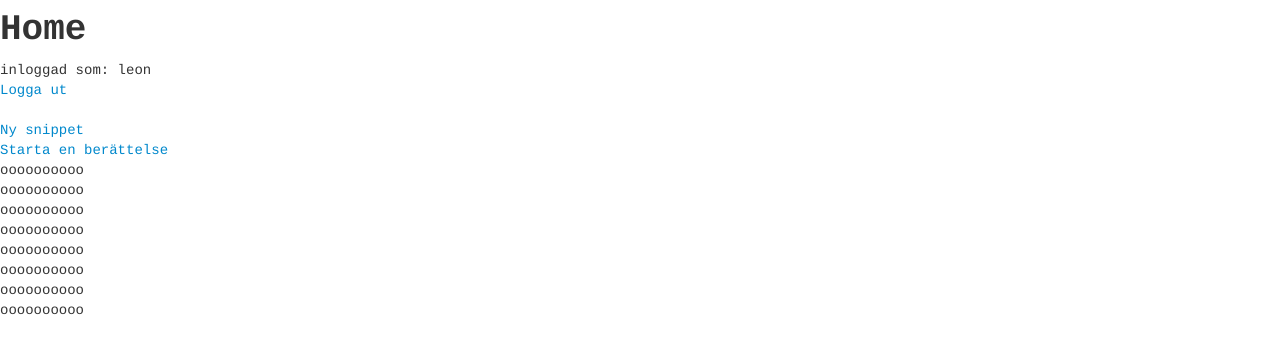
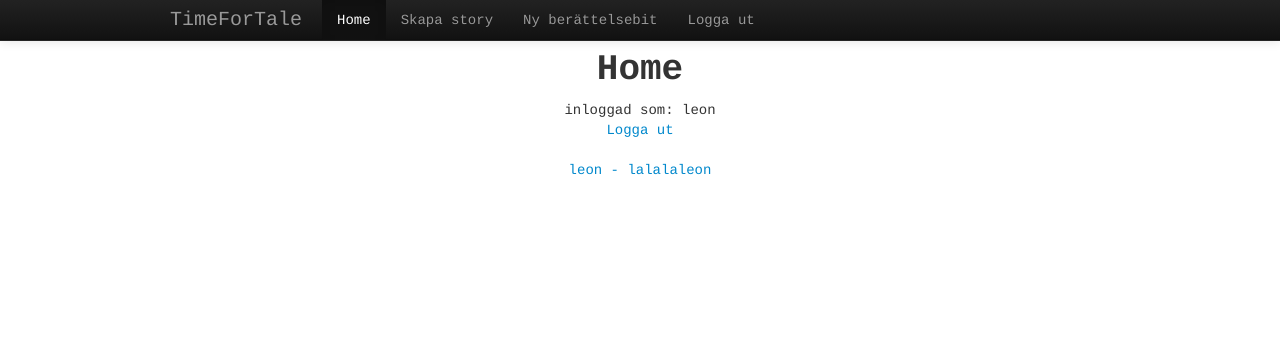
Before and after one commit to 130n/Django-project, a Django app: page /home/ in a window 1280 px wide. Shown: the top 354 px of the page. Run offline with Django 3.2, Linux system fonts and the light colour scheme; a user stored in the database is signed in; data comes from the database, SQL or seed files in the repository; both versions use the stored data as it was after the commit; parts of the project's set-up code (start-up, migrations or seed data) failed here and were passed over; some libraries are stand-ins or nearby versions.

Commit message:
Lagt till början av en feed liknande förstasida. Bootstrappat en hel del och lagt till custom template tag vilket tog hundra år att få att fungera. Description läggs till när man skapar användare.

```diff
--- a/inlupp/app/forms.py
+++ b/inlupp/app/forms.py
@@ -9,12 +9,13 @@ from django.contrib.auth.models import User
 
 class LoginForm(forms.Form):
     username = forms.CharField(max_length=100)
-    password = forms.CharField(widget=forms.PasswordInput, label="Your Password")
+    password = forms.CharField(widget=forms.PasswordInput, label="Password")
 
 class RegForm(forms.Form):
     username = forms.CharField(max_length=100)
     password = forms.CharField(widget=forms.PasswordInput, label="Your Password")
     confirm_password = forms.CharField(widget=forms.PasswordInput, label="Repeat")
+    description=forms.CharField(max_length=80,required=False)
 
 class SnippetForm(ModelForm):
     class Meta:
--- a/inlupp/app/models.py
+++ b/inlupp/app/models.py
@@ -9,7 +9,15 @@ from django.contrib import admin
 
 class UserProfile(models.Model):
     user = models.OneToOneField(User)
-    description = models.CharField(max_length=80, default=80*'o')
+    face="----------"
+    face+="--&nbsp;&nbsp;&nbsp;&nbsp;&nbsp;&nbsp;--"
+    face+="--&nbsp;&nbsp;&nbsp;&nbsp;&nbsp;&nbsp;--"
+    face+="--&nbsp;&nbsp;&nbsp;&nbsp;&nbsp;&nbsp;--"
+    face+="---&nbsp;&nbsp;&nbsp;&nbsp;---"
+    face+="---&nbsp;&nbsp;&nbsp;&nbsp;---"
+    face+="&nbsp;&nbsp;&nbsp;&nbsp;&nbsp;&nbsp;&nbsp;&nbsp;&nbsp;&nbsp;"
+    face+="&nbsp;&nbsp;&nbsp;&nbsp;&nbsp;&nbsp;&nbsp;&nbsp;&nbsp;&nbsp;"
+    description = models.CharField(max_length=80, default=face)
 
 class Friendship(models.Model):
     user =models.ForeignKey(User, related_name='me')
@@ -22,6 +30,7 @@ class Friendship(models.Model):
 
     def __unicode__(self):
         return unicode(self.user) + " - " + unicode(self.friend)
+
 
 
 class Story(models.Model):
@@ -48,37 +57,35 @@ class Story(models.Model):
         )
     title = models.CharField(max_length=80)
     length = models.IntegerField(choices=LENGTH_CHOICES)
-    created = models.DateTimeField(auto_now_add=True)
     creator = models.ForeignKey(User)
     availability = models.CharField(max_length=9,choices=AVAILABLE_TO)
     language=models.CharField(max_length=3,choices=STORY_LANGUAGES)
-
+    created = models.DateTimeField(auto_now_add=True)
+    #first = models.ForeignKey(Snippet)
     class Meta:
         verbose_name = _('Story')
         verbose_name_plural = _('Storys')
-
     def __unicode__(self):
         return unicode(self.creator) + " - " + unicode(self.title)
-
 
 class Snippet(models.Model):
     created = models.DateTimeField(auto_now_add=True)
     author = models.ForeignKey(User, blank=True, null=True)
     text = models.TextField(max_length=1)
-
-
+    parent = models.ForeignKey(Story)
     class Meta:
         verbose_name = 'Snippet'
         verbose_name_plural = 'Snippets'
-
     def __unicode__(self):
-        return unicode(self.author) + " - " + unicode(self.text)
-
+        return unicode(self.author) + ": - " + unicode(self.text)
 
 # Admin
 
 class FriendshipAdmin(admin.ModelAdmin):
     pass
+
+class UserProfileAdmin(admin.ModelAdmin):
+    list_display = ['user', 'description']
 
 class StoryAdmin(admin.ModelAdmin):
     pass
@@ -88,7 +95,7 @@ class SnippetAdmin(admin.ModelAdmin):
     list_filter = ['created']
 
 #admin register
-
+admin.site.register(UserProfile,UserProfileAdmin)
 admin.site.register(Snippet, SnippetAdmin)
 admin.site.register(Friendship, FriendshipAdmin)
 admin.site.register(Story, StoryAdmin)
--- a/inlupp/app/templates/base.html
+++ b/inlupp/app/templates/base.html
@@ -3,11 +3,43 @@
     <head>
         <meta http-equiv="content-type" content="text/html; charset=utf-8">
         <link rel="stylesheet" href="{{STATIC_URL}}css/bootstrap.css">
-        <script src="{{STATIC_URL}}js/bootstrap.js"></script>
         <title>{{title}}</title>
     </head>
 
 <body>
+{% load tags %}
+<div class="navbar navbar-inverse navbar-fixed-top">
+      <div class="navbar-inner">
+        <div class="container">
+          <a class="btn btn-navbar" data-toggle="collapse" data-target=".nav-collapse">
+            <span class="icon-bar"></span>
+            <span class="icon-bar"></span>
+            <span class="icon-bar"></span>
+          </a>
+          <!--
+
+        -->
+          <a class="brand" href="/home/">TimeForTale</a>
+          <div class="nav-collapse collapse">
+            <ul class="nav">
+              <li class="{% active request "^/home/" %}"><a href="/home/">Home</a></li>
+              <li class="{% active request "^/newstory/" %}"><a href="/newstory/">Skapa story</a></li>
+              <li class="{% active request "^/newsnip/" %}"><a href="/newsnip/">Ny berättelsebit</a></li>
+
+{% if request.user.is_authenticated %}
+
+<li class="{% active request "^/logout/" %}"><a href="/logout/">Logga ut</a></li>
+{% endif %}
+
+            </ul>
+          </div><!--/.nav-collapse -->
+        </div>
+      </div>
+    </div>
+    <div class="container">
+<a href="/home/" class="brand">TimeForTale</a>
+<div class="span12" style="text-align:center; margin: 0 auto;">
+    <br>
     <h1>{{title}}</h1>
     inloggad som: {{user.username}}
     {% if user.is_active %}
@@ -17,8 +49,11 @@
     <br>
 
     {% endif %}
-
     {% block body %}
     {% endblock %}
+</div><!--span -->
+    </div><!--container -->
+    <script src="http://code.jquery.com/jquery-1.8.2.min.js"></script>
+    <script src="{{STATIC_URL}}js/bootstrap.js"></script>
 </body>
 </html>
--- a/inlupp/app/templates/home.html
+++ b/inlupp/app/templates/home.html
@@ -1,19 +1,16 @@
 {% extends "base.html" %}
 {% block body %}
 <br>
+<!--
 <a href="/newsnip">Ny snippet</a>
 <br>
 <a href="/newstory">Starta en berättelse</a>
 <br>
-<font face='courier'>
-oooooooooo<br>
-oooooooooo<br>
-oooooooooo<br>
-oooooooooo<br>
-oooooooooo<br>
-oooooooooo<br>
-oooooooooo<br>
-oooooooooo<br>
-<br><br><br>
-</font>
+-->
+{% for story in stories %}
+    <a href="/story/{{story.id}}">
+    {{story}}
+    </a>
+    <br>
+{% endfor %}
 {% endblock %}
--- a/inlupp/app/templates/login.html
+++ b/inlupp/app/templates/login.html
@@ -7,8 +7,8 @@
     {% csrf_token %}
 {{login_form|as_bootstrap:"horizontal,float"}}
     <div class="actions">
-        <button type="submit" class="btn primary">Submit</button>
+        <button type="submit" class="btn primary">Logga in</button>
     </div>
 </form>
-
+<a href="/register">Skapa ett konto</a>
 {%endblock%}
--- /dev/null
+++ b/inlupp/app/templatetags/tags.py
@@ -0,0 +1,9 @@
+from django import template
+register = template.Library()
+@register.simple_tag
+
+def active(request, pattern):
+    import re
+    if re.search(pattern, request.path):
+        return 'active'
+    return ''
--- a/inlupp/app/views.py
+++ b/inlupp/app/views.py
@@ -8,8 +8,7 @@ from django.shortcuts import render_to_response, redirect
 from django.core.context_processors import csrf
 from django.http import HttpResponseRedirect, HttpResponse
 from django.template import RequestContext
-
-from app.models import Snippet, Story
+from app.models import Snippet, Story, UserProfile
 from app.forms import LoginForm, RegForm, SnippetForm, StoryForm
 
 def logout_view(request):
@@ -20,14 +19,19 @@ def login_view(request):
     elem = {
         'title':'Login',
     }
-
+    #inloggade användare behöver inte se login view
+    if request.user.is_authenticated():
+        return HttpResponseRedirect('/home/')
     if request.method == 'POST':
         loginform = LoginForm(request.POST)
         loginAuth(request)
         if loginform.is_valid():
-            return HttpResponseRedirect('/home/')
+            if request.user.is_authenticated():
+                return HttpResponseRedirect('/home/')
         else:
-            elem.update({'error':'inloggning misslyckades'})
+            loginform = LoginForm()
+            elem.update({'error':'inloggning misslyckades','login_form':loginform})
+            print "aha"
             return render_to_response("login.html",elem,context_instance=RequestContext(request))
     # elem.update(csrf(request))
     else:
@@ -45,6 +49,7 @@ def loginAuth(request):
             login(request, user)
             print "login ok"
         else:
+            login(request, user)
             print "disabled account"
     else:
         print "login failed"
@@ -52,21 +57,35 @@ def loginAuth(request):
 def register(request):
     reg_form = RegForm()
     if request.method == 'POST':
+        reg_form = RegForm(request.POST)
         reg_new(request)
-    elem = {
-        'title':'Registrering',
-        'reg_form':reg_form,
-    }
-    elem.update(csrf(request))
-    return render_to_response("register.html",elem)
+        if request.user.is_authenticated:
+            return HttpResponseRedirect('/home/')
+    else:
+        elem = {
+            'title':'Registrering',
+            'reg_form':reg_form,
+        }
+        # elem.update(csrf(request))
+        return render_to_response("register.html",elem,context_instance=RequestContext(request))
 
 def reg_new(request):
     exist = User.objects.filter(username=request.POST['username'])
     if (request.POST['password']==request.POST['confirm_password']) and not exist.exists():
+        print request.POST
         username=request.POST['username']
         password=request.POST['password']
-        User.objects.create_user(username,None,password)
-        home(request)
+        description=request.POST['description']
+        u=User.objects.create_user(username,None,password)
+        fill=80-len(description)
+        if fill==80:
+            usr_desc=UserProfile(user=u)
+        else:
+            for x in range(0,fill):
+                description+="="
+            usr_desc=UserProfile(user=u,description=description)
+        usr_desc.save()
+        loginAuth(request)
 
     else:
         print "user already exists"
@@ -122,19 +141,33 @@ def newstory(request):
 
 
 def home(request):
+    stories = Story.objects.exclude(availability="PublicEX")
     elem = {
         'title':'Home',
         'content':"Inloggad!",
         'user':request.user ,
+        'stories':stories,
     }
     if request.method=='POST':
-        story_form = StoryForm(request.POST)
-        elem.update({'story_form':story_form,})
-        #handle
+        pass
+        # story_form = StoryForm(request.POST)
+        # elem.update({'story_form':story_form,})
     else:
-        story_form = StoryForm()
-        elem.update({'story_form':story_form,})
+        pass
+        # story_form = StoryForm()
+        # elem.update({'story_form':story_form,})
     if request.user.is_authenticated():
         return render_to_response("home.html",elem,context_instance=RequestContext(request))
     else:
-        return render_to_response("home.html",{'title':"FAILED LOGIN!",'content':"FAILED LOGIN!"},context_instance=RequestContext(request))
+        return HttpResponseRedirect("/")
+        # return render_to_response("home.html",{'title':"FAILED LOGIN!",'content':"FAILED LOGIN!"},context_instance=RequestContext(request))
+
+def story(request,storyID):
+    story = Story.objects.get(id=storyID)
+    snippets = Snippet.objects.filter(parent=story)
+    elem= {
+        'title':story.title,
+        'story':story,
+        'snippets':snippets,
+    }
+    return render_to_response("story.html",elem,context_instance=RequestContext(request))
--- a/inlupp/inlupp/urls.py
+++ b/inlupp/inlupp/urls.py
@@ -3,12 +3,13 @@ from django.conf.urls import patterns, include, url
 from django.contrib import admin
 admin.autodiscover()
 
-from app.views import logout_view, login_view, register, home, newsnip, newstory
+from app.views import logout_view, login_view, register, home, newsnip, newstory, story
 
 
 urlpatterns = patterns('',
     # Examples:
     # url(r'^$', 'app.views.login', name='login'),
+    url(r'story/(?P<storyID>\d+)$', story),
     url(r'^home/$', home),
     url(r'^logout/$', logout_view),
     url(r'^newsnip/$', newsnip),
```
Also changed, not shown: inlupp/app/templates/newsnip.html (+5 -3 lines), inlupp/app/templates/register.html (+9 -17 lines), inlupp/app/templates/story.html (added, +10 -0 lines), inlupp/inlupp/settings.py (+7 -1 lines), inlupp/app/templatetags/__init__.py (added), inlupp/inlupp.db.
